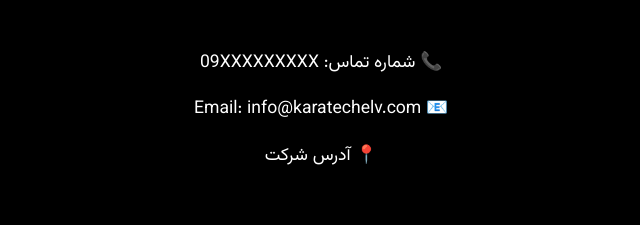
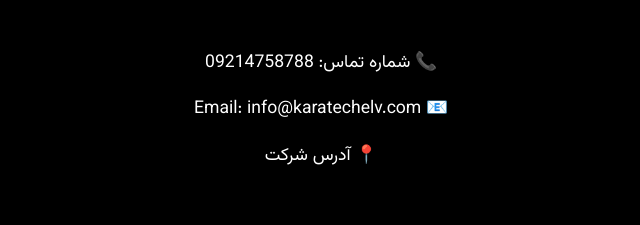
Before and after one commit to layeghkmohsen-star/Karateh-elv, a plain HTML site: page index.html in a window 1280 px wide. Shown: the part 2531-2756 px from the top of the page, 319-959 px from the left. Drawn offline with Linux system fonts and the light colour scheme.

Commit message:
Update index.html

```diff
--- a/index.html
+++ b/index.html
@@ -268,7 +268,7 @@
 
 <div class="contact">
 
-<p>📞 شماره تماس: 09XXXXXXXXX</p>
+<p>📞 شماره تماس: 09214758788</p>
 
 <p>📧 Email: info@karatechelv.com</p>
 
```
